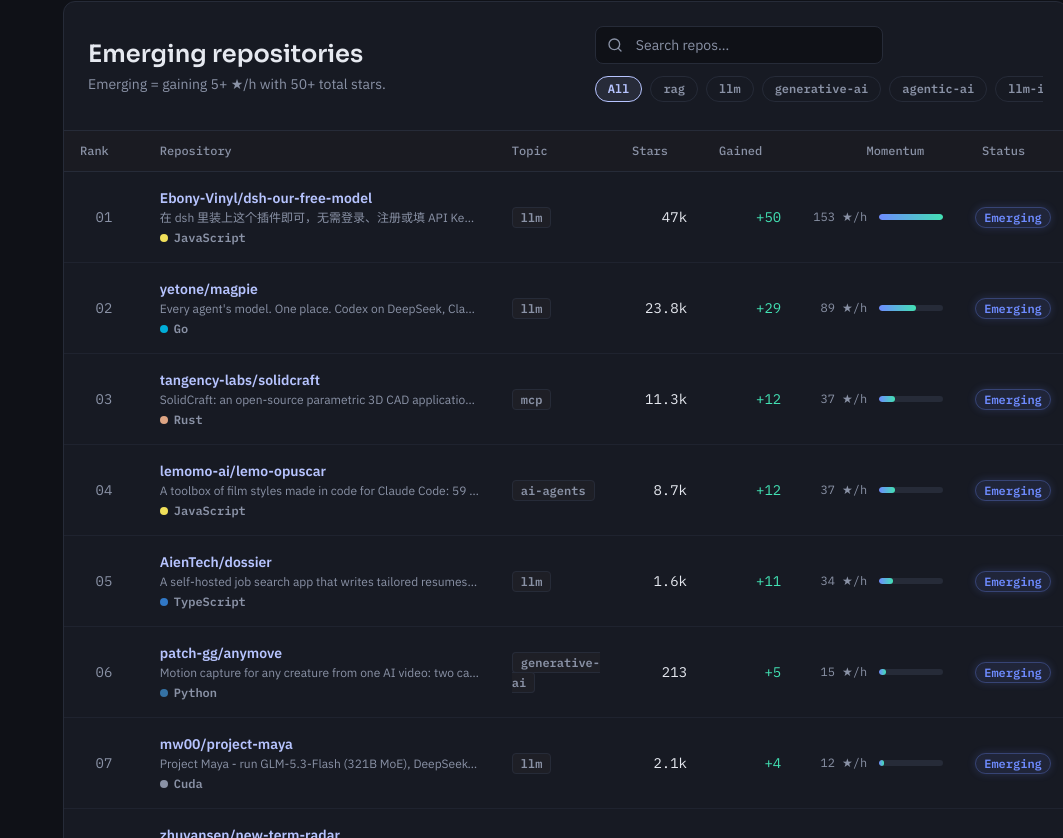
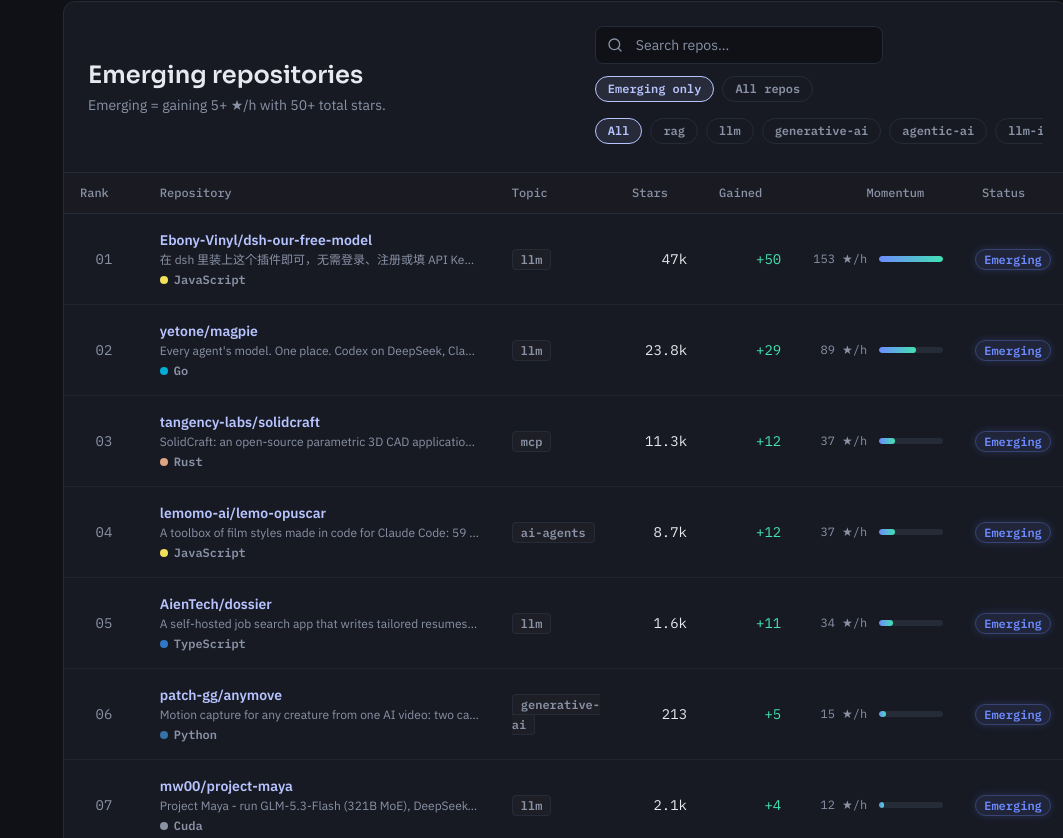
Before and after one commit to BerniUCb/github-ai-radar, a React (Vite) app in the folder web/: page /#/ in a window 1280 px wide. Shown: the part 1322-2160 px from the top of the page, without its empty margins (217-1280 px from the left). Built offline with nearby package versions, Linux system fonts and the light colour scheme.

Commit message:
fix(dashboard): show only emerging repos by default in the emerging table
The table is titled "Emerging repositories" but listed steady repos too.
Add a "Show" filter that defaults to emerging only; "All repos" reveals the
rest.

```diff
--- a/web/src/components/dashboard/EmergingTable.jsx
+++ b/web/src/components/dashboard/EmergingTable.jsx
@@ -14,6 +14,9 @@
 export default function EmergingTable({ repos = [], topics = [] }) {
   const [query, setQuery] = useState("");
   const [topic, setTopic] = useState("all");
+  // Opens on emerging repos only, so the table matches its title. "All" shows
+  // the steady ones too.
+  const [status, setStatus] = useState("emerging");
   // Default order matches the incoming ranking (momentum desc); null = unsorted.
   const [sort, setSort] = useState({ key: null, dir: "desc" });
 
@@ -23,6 +26,7 @@
     const q = query.trim().toLowerCase();
     const filtered = repos.filter(
       (r) =>
+        (status === "all" || r.emerging) &&
         (topic === "all" || r.topic === topic) &&
         (q === "" || `${r.full_name} ${r.description || ""}`.toLowerCase().includes(q))
     );
@@ -39,7 +43,7 @@
       return sort.dir === "asc" ? av - bv : bv - av;
     });
     return arr;
-  }, [repos, query, topic, sort]);
+  }, [repos, query, status, topic, sort]);
 
   // First click on a column: text sorts A→Z, numbers high→low. Re-click flips.
   function toggleSort(key) {
@@ -144,6 +148,10 @@
     },
   ];
 
+  const statusOptions = [
+    { value: "emerging", label: "Emerging only" },
+    { value: "all", label: "All repos" },
+  ];
   const topicOptions = [{ value: "all", label: "All" }, ...topics.map((t) => ({ value: t.name, label: t.name }))];
 
   return (
@@ -161,6 +169,7 @@
             label="Search emerging repositories"
             className="md:w-72"
           />
+          <FilterChips label="Show" options={statusOptions} value={status} onChange={setStatus} />
           <FilterChips label="Filter by topic" options={topicOptions} value={topic} onChange={setTopic} />
         </div>
       </div>
```
